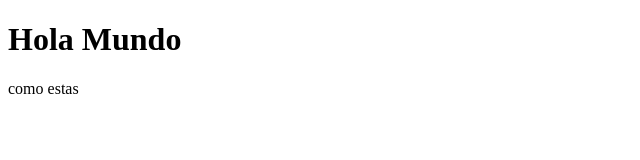
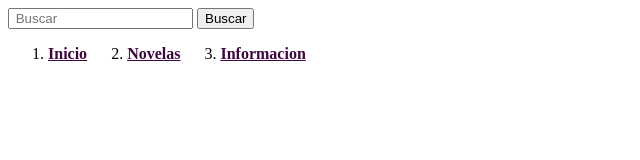
Before and after one commit to ArielAricoma/ArielAricoma.github.io, a plain HTML site: page html/index.html in a window 1280 px wide. Shown: the whole page, without its empty margins (0-640 px from the left). Drawn offline with Linux system fonts and the light colour scheme.

Commit message:
hola
Estaba armando las cosas en otro repositorio

```diff
--- /dev/null
+++ b/css/style.css
@@ -0,0 +1,13 @@
+.list{
+    list-style: nome;
+    display: flex;
+    align-items: center;
+    gap: 40px;
+}
+.link{
+    position: relative;
+    display: inline-block;
+    text-decoration: nome;
+    color: rgb(63, 7, 63);
+    font-weight: 800;
+}
--- a/html/index.html
+++ b/html/index.html
@@ -3,10 +3,25 @@
 <head>
     <meta charset="UTF-8">
     <meta name="viewport" content="width=device-width, initial-scale=1.0">
-    <title>Document</title>
+    <title>Un Poco Para Leer</title>
+    <link rel="stylesheet" href="../CSS/style.css">
 </head>
 <body>
-    <h1>Hola Mundo</h1>
-    <p>como estas</p>
+    <div class="buscador">
+        <input type="text" id="buscadorInput" placeholder=" Buscar ">
+        <button id="buscadorButton">Buscar</button>
+    </div>
+    <script>
+        document.getElementById('buscadorButton').addEventListener('click', function() {
+            let busqueda = document.getElementById('buscadorInput').value;
+            // Aquí lo que buscaremos
+            console.log('Buscando:', busqueda);
+        });
+    </script>
+    <ul class="list">
+        <li><a href="#" class="link">Inicio</a></li>
+        <li><a href="#" class="link">Novelas</a></li>
+        <li><a href="#" class="link">Informacion</a></li>
+    </ul>
 </body>
 </html>
```
